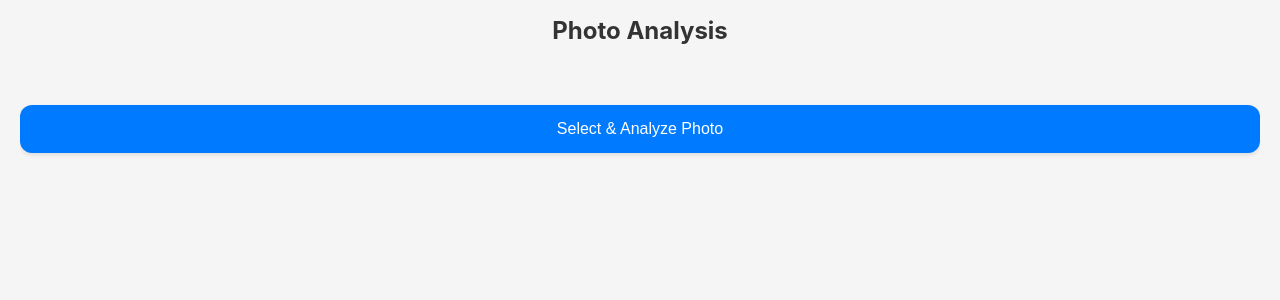
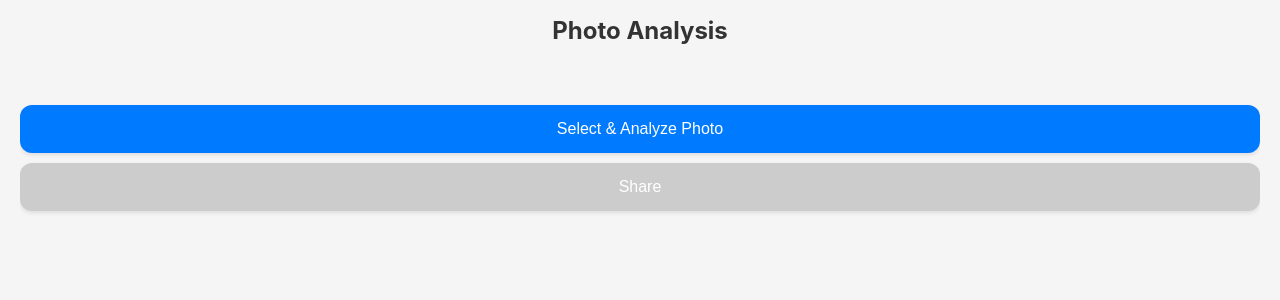
Before and after one commit to pipi32167/photo-evaluate-by-ai, a Next.js app: page / in a window 1280 px wide. Shown: the top 300 px of the page. Built offline with nearby package versions, Linux system fonts and the light colour scheme.

Commit message:
feat: add share button

```diff
--- a/components/PhotoUpload.js
+++ b/components/PhotoUpload.js
@@ -1,6 +1,7 @@
 "use client"
 import { useState } from 'react';
 import { marked } from 'marked';
+import html2canvas from 'html2canvas';
 
 const PhotoUpload = () => {
     const [previewSrc, setPreviewSrc] = useState(null);
@@ -82,6 +83,39 @@ const PhotoUpload = () => {
         }
     };
 
+    const handleShare = async () => {
+        const element = document.querySelector('.container');
+        if (!element) return;
+
+        // Add temporary padding to the container
+        element.style.padding = '20px';
+        element.style.boxSizing = 'border-box';
+
+        try {
+            const canvas = await html2canvas(element, {
+                scale: 2, // Increase the scale for better quality on mobile
+                windowWidth: 375, // Set the width to a common mobile screen width
+            });
+
+            // Remove the temporary padding
+            element.style.padding = '';
+            element.style.boxSizing = '';
+
+            const imgData = canvas.toDataURL('image/png');
+            const link = document.createElement('a');
+            link.href = imgData;
+            link.download = 'photo-analysis.png';
+            document.body.appendChild(link);
+            link.click();
+            document.body.removeChild(link);
+        } catch (error) {
+            console.error('Error generating screenshot:', error);
+            // Remove the temporary padding in case of an error
+            element.style.padding = '';
+            element.style.boxSizing = '';
+        }
+    };
+
     return (
         <div className="container">
             <img id="preview" src={previewSrc} alt="Preview" style={{ display: previewSrc ? 'block' : 'none' }} />
@@ -92,6 +126,9 @@ const PhotoUpload = () => {
                 <button className="button" onClick={() => document.getElementById('photoInput').click()} disabled={isLoading}>
                     {isLoading ? 'Analyzing...' : 'Select & Analyze Photo'}
                 </button>
+                <button className="button" onClick={handleShare} disabled={isLoading || !result}>
+                    Share
+                </button>
             </div>
         </div>
     );
--- a/package.json
+++ b/package.json
@@ -9,6 +9,7 @@
     "lint": "next lint"
   },
   "dependencies": {
+    "html2canvas": "^1.4.1",
     "marked": "^15.0.3",
     "multer": "^1.4.5-lts.1",
     "next": "15.1.0",
```
Also changed, not shown: 1 other file (tests, documents, lock files or other folders).
